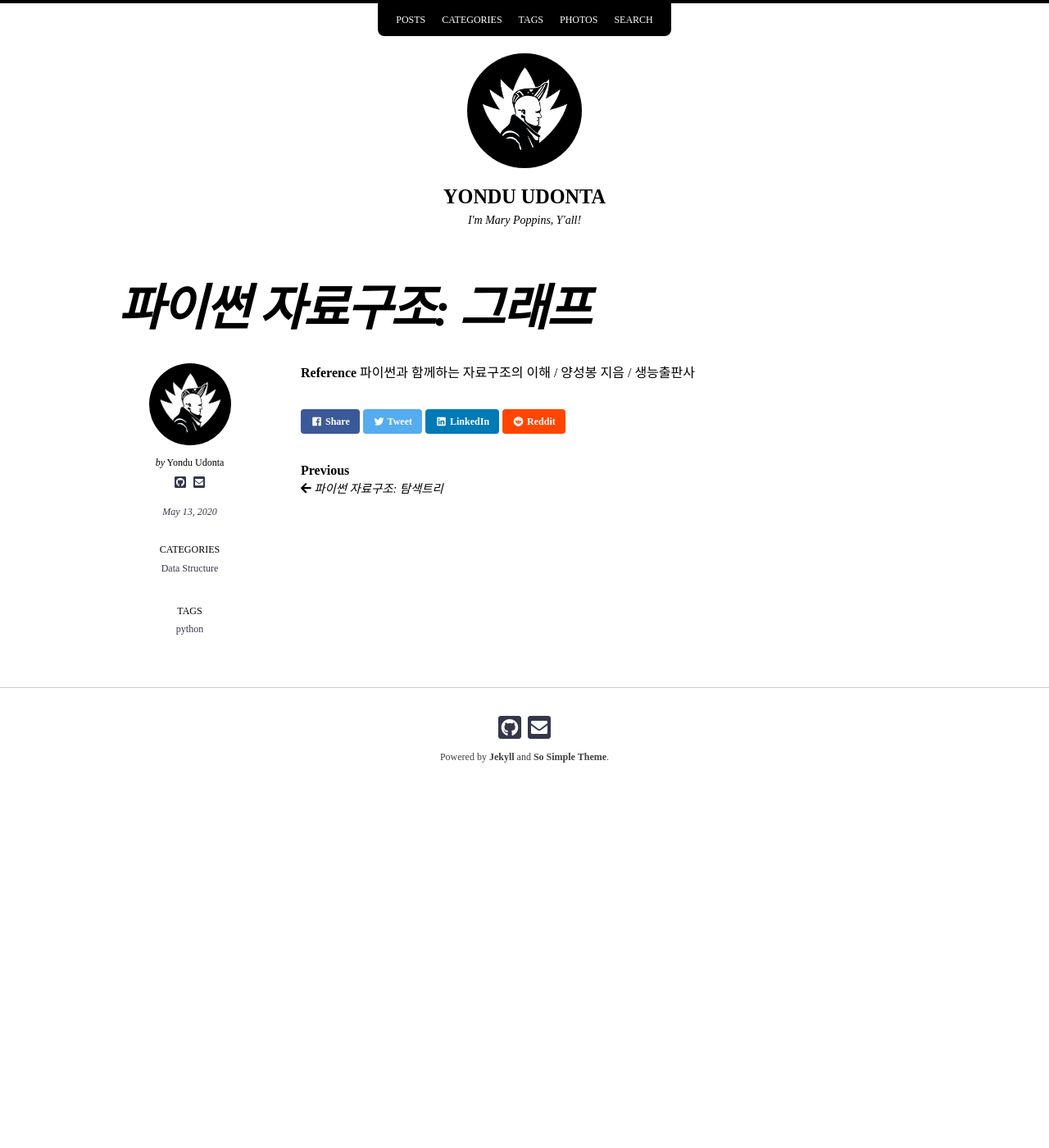
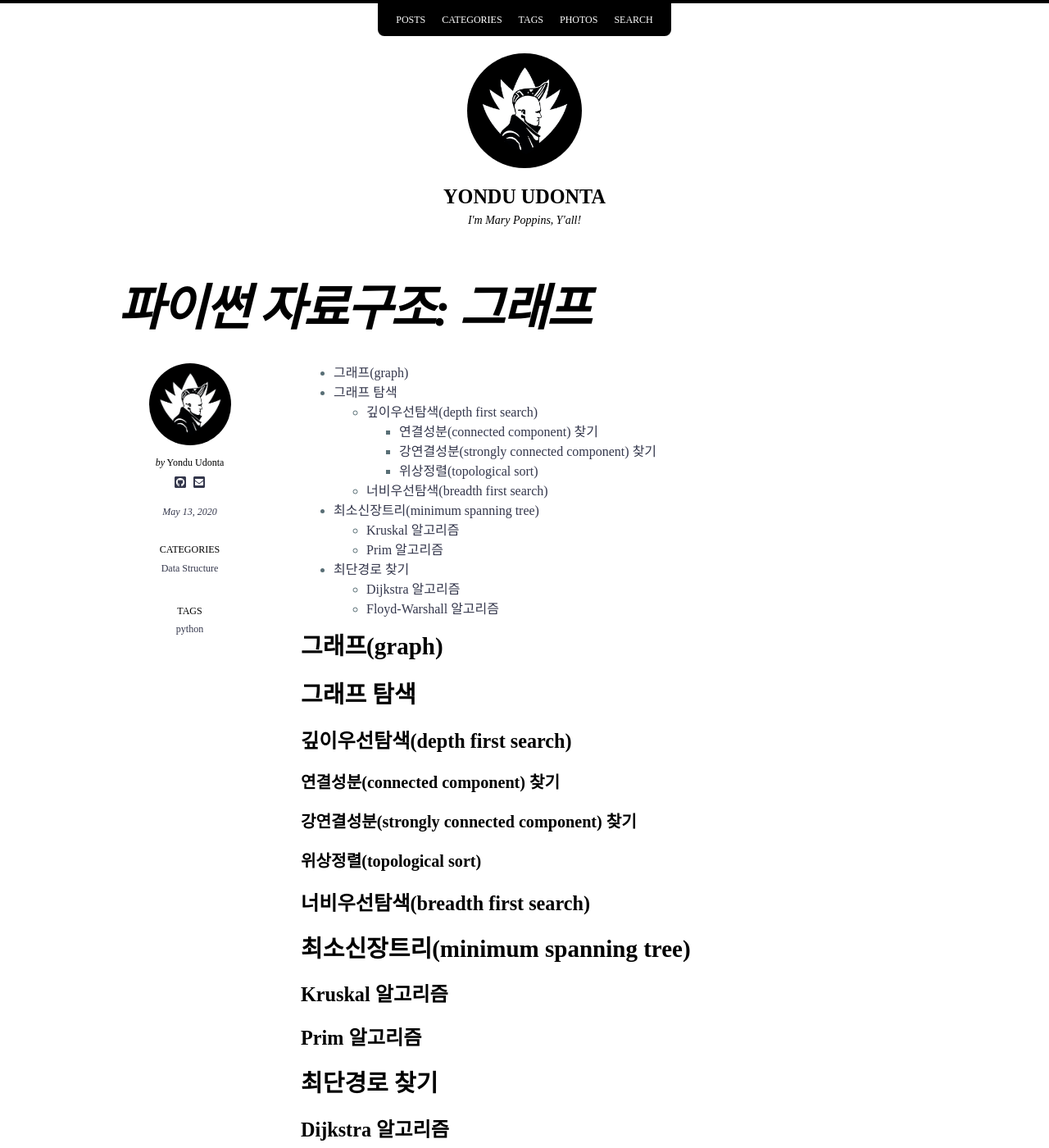
Before and after one commit to boreum0302/blog, a Jekyll site: the page built from _posts/2020-05-13-graph.md, in a window 1280 px wide and 1400 px high. Shown: the whole window at 82% size. Built offline with Jekyll 4.4.1, drawn with Linux system fonts in a browser that asks for light colours; nearby versions of some CDN libraries; some web fonts are replaced.

Commit message:
Update 2020-05-13-graph.md

```diff
--- a/_posts/2020-05-13-graph.md
+++ b/_posts/2020-05-13-graph.md
@@ -9,4 +9,30 @@ tags:
 - TABLE OF CONTENTS
 {:toc}
 
+# 그래프(graph)
+
+# 그래프 탐색
+
+## 깊이우선탐색(depth first search)
+
+### 연결성분(connected component) 찾기
+
+### 강연결성분(strongly connected component) 찾기
+
+### 위상정렬(topological sort)
+
+## 너비우선탐색(breadth first search)
+
+# 최소신장트리(minimum spanning tree)
+
+## Kruskal 알고리즘
+
+## Prim 알고리즘
+
+# 최단경로 찾기
+
+## Dijkstra 알고리즘
+
+## Floyd-Warshall 알고리즘
+
 **Reference** 파이썬과 함께하는 자료구조의 이해 / 양성봉 지음 / 생능출판사
```
